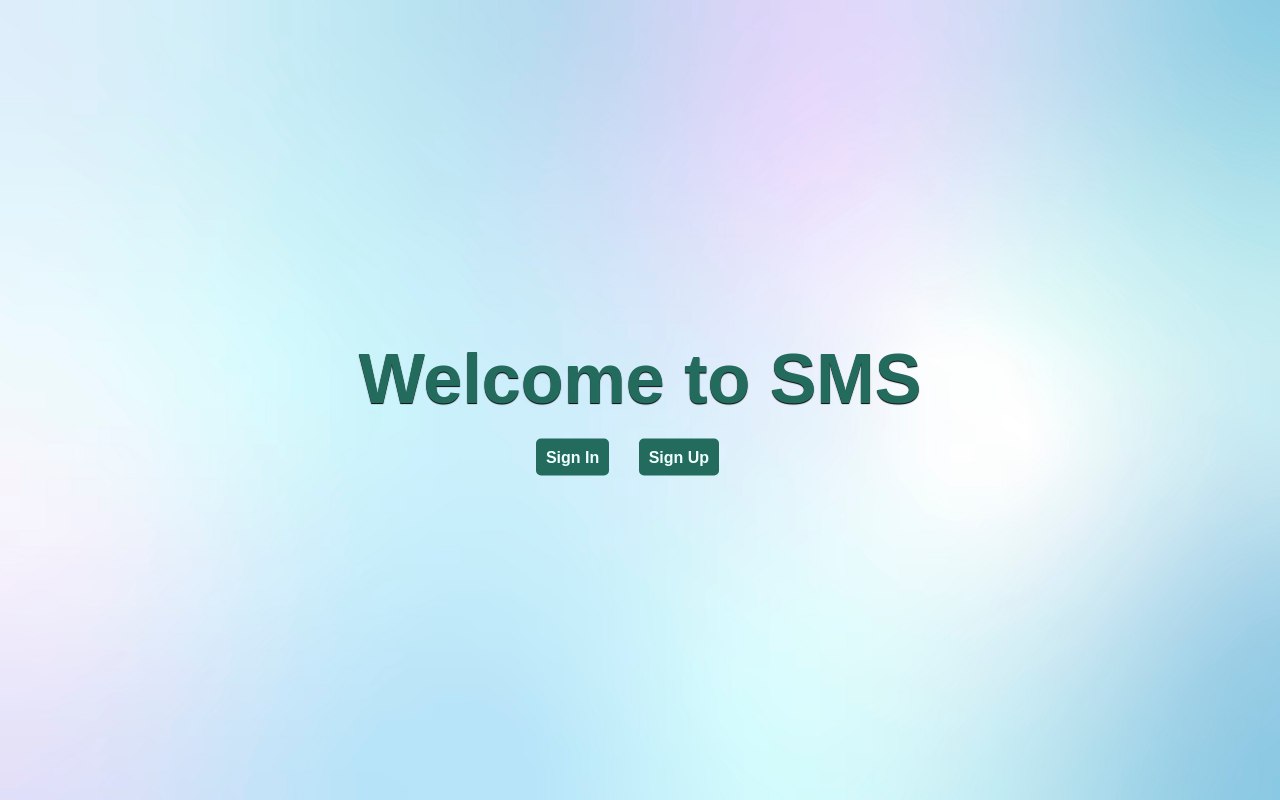
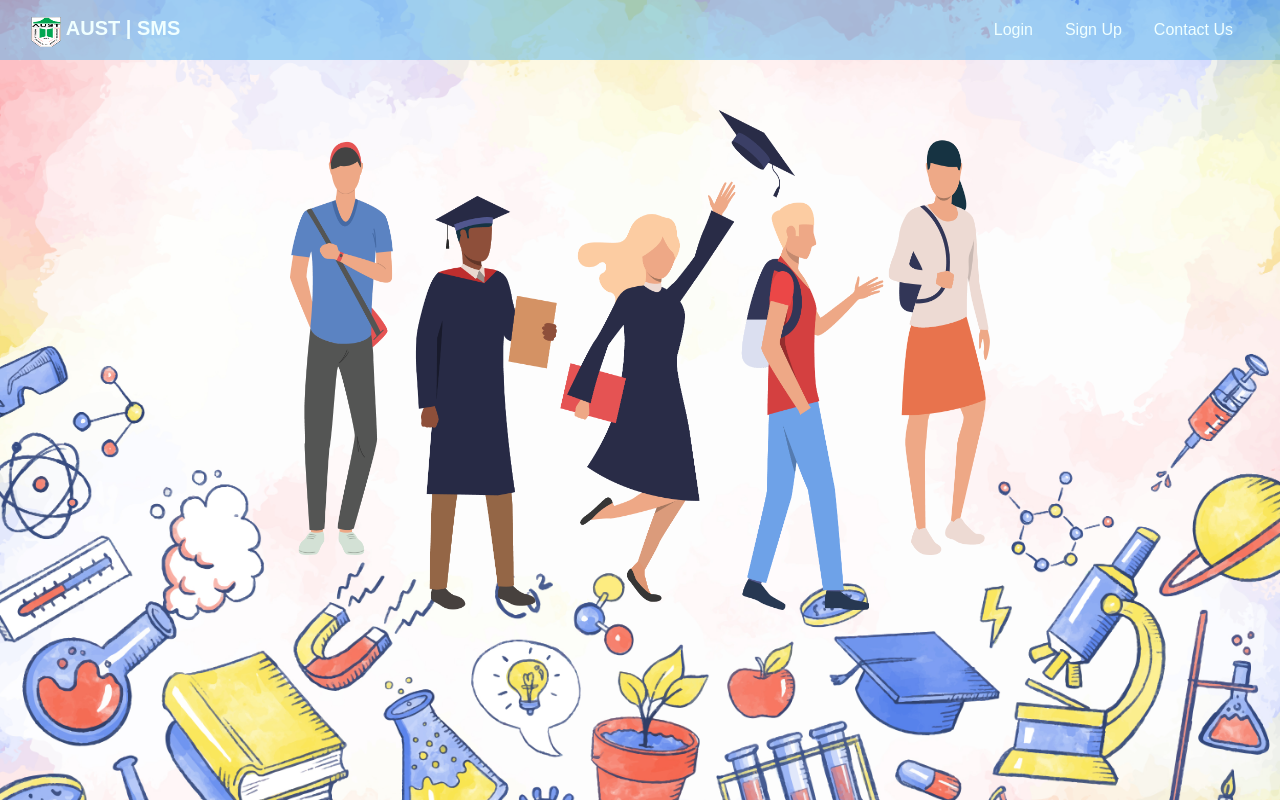
Before and after one commit to Jaasia25/StudentMS, a PHP site: page / in a window 1280 px wide. Run offline with PHP 8.4, Linux system fonts and the light colour scheme; some libraries are stand-ins or nearby versions.

Commit message:
homepage-ui-change

```diff
--- a/index.php
+++ b/index.php
@@ -8,22 +8,57 @@
     <title>Student Management System</title>
 
     <link rel="stylesheet" href="style.css">
-
+    <link rel="stylesheet" href="https://cdn.jsdelivr.net/npm/bootstrap@4.4.1/dist/css/bootstrap.min.css"
+    integrity="sha384-Vkoo8x4CGsO3+Hhxv8T/Q5PaXtkKtu6ug5TOeNV6gBiFeWPGFN9MuhOf23Q9Ifjh" crossorigin="anonymous">
+    <script src="https://code.jquery.com/jquery-3.4.1.slim.min.js"
+    integrity="sha384-J6qa4849blE2+poT4WnyKhv5vZF5SrPo0iEjwBvKU7imGFAV0wwj1yYfoRSJoZ+n" crossorigin="anonymous"></script>
+    <script src="https://cdn.jsdelivr.net/npm/popper.js@1.16.0/dist/umd/popper.min.js"
+    integrity="sha384-Q6E9RHvbIyZFJoft+2mJbHaEWldlvI9IOYy5n3zV9zzTtmI3UksdQRVvoxMfooAo" crossorigin="anonymous"></script>
+    <script src="https://cdn.jsdelivr.net/npm/bootstrap@4.4.1/dist/js/bootstrap.min.js"
+    integrity="sha384-wfSDF2E50Y2D1uUdj0O3uMBJnjuUD4Ih7YwaYd1iqfktj0Uod8GCExl3Og8ifwB6" crossorigin="anonymous"></script>
+    <script src="https://use.fontawesome.com/1344c17b50.js"></script>
 
 </head>
 <body>
 
 <!-- home section -->
 
+
+
 <div class="home">
-    <div class="content">
+
+    <nav class="navbar navbar-expand-lg bg-body-tertiary">
+    <div class="container-fluid">
+        <a class="navbar-brand" href="index.php">
+        <img src="./image/aust.png" alt="Logo" width="30" height="30" class="d-inline-block align-text-top">
+        AUST | SMS
+        </a>
+        <span class="navbar-toggler-icon"></span>
+        </button>
+        <ul class="nav justify-content-end">
+        <li class="nav-item">
+        <a class="nav-link active" aria-current="page" href="signin.php">Login</a>
+        </li>
+        <li class="nav-item">
+        <a class="nav-link" href="signup.php">Sign Up</a>
+        </li>
+        <li class="nav-item">
+        <a class="nav-link" href="#">Contact Us</a>
+        </li>
+        </ul>
+    </div>
+    </nav>
+
+    <div class= "student">
+        <center><img src="./image/student.png"></center>
+    </div>
+
+    <!-- <div class="content">
         <div class="container">
             <h1>Welcome to SMS</h1>
-            <a href="signin.php">Sign In</a>
-            <a href="signup.php">Sign Up</a>
         </div>
 
-    </div>
+    </div> -->
 
 </div>
 
--- a/style.css
+++ b/style.css
@@ -11,11 +11,10 @@
 /* home section */
 
 .home{
-    width: 100%;
+    background-image: url(./image/bg.jpg);
+    background-size: cover;
+    background-repeat: no-repeat;
     height: 100vh;
-    background-image: url(./image/bg.jpg);
-    background-repeat: no-repeat;
-    background-size: cover;
 }
 
 .home .content{
@@ -60,6 +59,32 @@
     color: #236B5C;
 }
 
+.student img{
+    width: 700px;
+    height: 500px;
+    margin-top: 50px;
+}
+
+
+
+
+
+
+/* Navbar section */
+
+.navbar {
+    background-color: #4bafed79;
+}
+
+.navbar-brand{
+    color: azure;
+    font-weight: 600;
+}
+
+.nav-item a{
+    color: azure;
+}
+
 
 
 /* sign in section */
```
Also changed, not shown: image/aust.png (added), image/bg.jpg, image/student.png (added).
